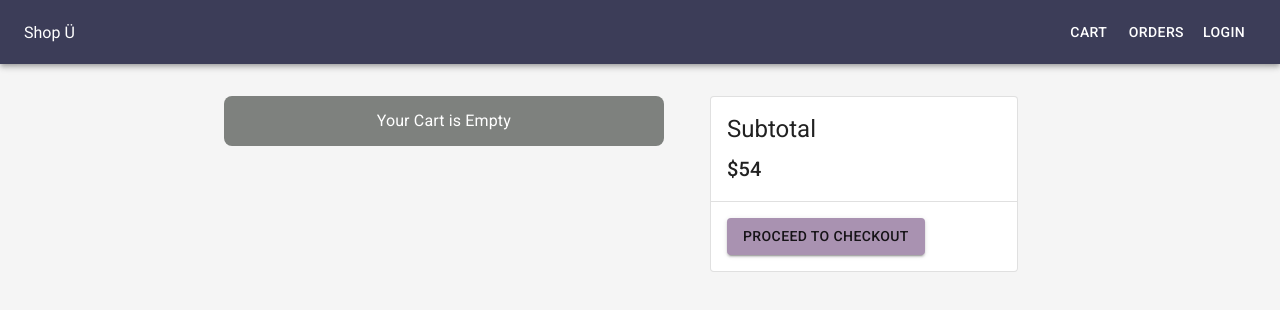
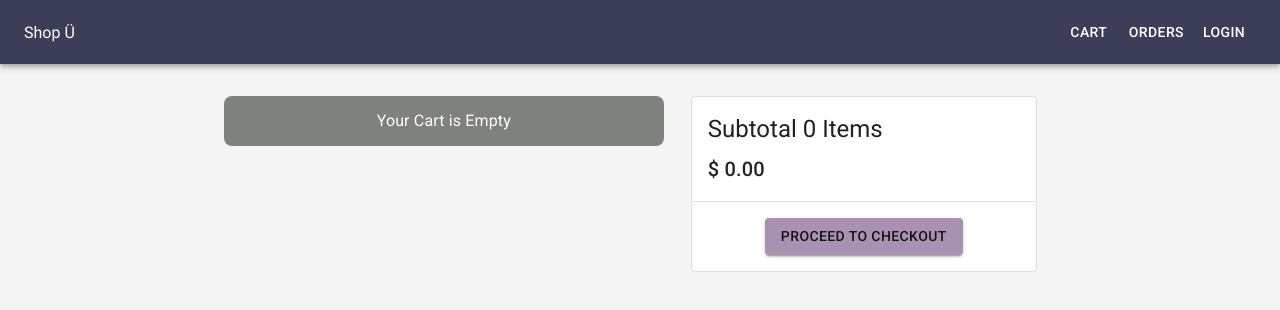
Before and after one commit to peekeah/shop-u-ecommerce-app-frontend, a React (Create React App) app: page /cart in a window 1280 px wide. Shown: the top 310 px of the page. Built offline with nearby package versions, Linux system fonts and the light colour scheme.

Commit message:
subtotal functionality working

```diff
--- a/src/components/AddQty.jsx
+++ b/src/components/AddQty.jsx
@@ -2,8 +2,6 @@ import { Add, ContentPasteGoOutlined, Remove } from "@mui/icons-material";
 import { IconButton } from "@mui/material";
 import React, { useContext } from "react";
 import CartContext from "../contexts/CartContext";
-import {styledIconButton} from "../styles/Cart";
-import { Colors } from "../styles/theme";
 export const AddQty = ({ productId }) => {
   const { cartItems, updateQty } = useContext(CartContext);
   const qty = cartItems.find((s) => s._id === productId).qty;
--- a/src/contexts/CartState.jsx
+++ b/src/contexts/CartState.jsx
@@ -1,24 +1,33 @@
 import React, { useState } from "react";
+import { useEffect } from "react";
 import CartContext from "./CartContext";
 
 const CartState = (props) => {
-  const [cartItems, setCartItems] = useState([]);
-  console.log(cartItems);
+  const [cartItems, setCartItems] = useState(
+    JSON.parse(localStorage.getItem("cart") || "[]")
+  );
+
+  useEffect(() => {
+    localStorage.setItem("cart", JSON.stringify(cartItems));
+  }, [cartItems]);
+
   const addToCart = (product) => {
-    console.log("successfully added to cart");
     setCartItems((prev) => [...prev, { ...product, qty: 1 }]);
   };
 
   const removeFromCart = (product) => {
-    console.log("successfully removed from cart");
     setCartItems(() => cartItems.filter((s) => s._id !== product._id));
   };
+
+  const orderTotal = () => {
+    const total = cartItems.map(s => s.price * s.qty ).reduce((acc, item) => acc + item, 0);
+    return total.toFixed(2);
+  }
 
   const updateQty = (productId, qty) => {
     const cartItemsCopy = [...cartItems];
     const index = cartItemsCopy.findIndex((s) => s._id === productId);
     const temp = cartItems[index];
-    // console.log(temp)
     temp.qty = qty;
     cartItemsCopy[index] = temp;
     setCartItems(cartItemsCopy);
@@ -42,7 +51,8 @@ const CartState = (props) => {
         addToCart,
         removeFromCart,
         toggleAddToCartButton,
-        updateQty
+        updateQty,
+        orderTotal
       }}
     >
       {props.children}
--- a/src/pages/Cart.jsx
+++ b/src/pages/Cart.jsx
@@ -20,8 +20,9 @@ import { StyledBox } from "../styles/Cart";
 import { AddQty } from "../components/AddQty";
 
 function Cart() {
-  const { cartItems, removeFromCart } = useContext(CartContext);
-  console.log(cartItems)
+  const { cartItems, removeFromCart, orderTotal } = useContext(CartContext);
+  console.log(orderTotal());
+  // console.log(cartItems)
   return (
     <Box style={{ margin: "2rem auto", width: "65%" }}>
       <Stack direction="row" spacing={1}>
@@ -37,14 +38,16 @@ function Cart() {
                   {cartItems.map((s, id) => (
                     <TableRow style={{ height: "10rem" }} key={id}>
                       <TableCell>{s.product_name}</TableCell>
-                      <TableCell><img src={s.image} style={{ width: "60px"}} /></TableCell>
+                      <TableCell>
+                        <img src={s.image} style={{ width: "60px" }} />
+                      </TableCell>
                       <TableCell>{s.category}</TableCell>
                       <TableCell>{s.price} $</TableCell>
                       <TableCell>
-                      <AddQty  productId={s._id} />
+                        <AddQty productId={s._id} />
                       </TableCell>
                       <TableCell>
-                        <IconButton onClick={() => removeFromCart(s)} >
+                        <IconButton onClick={() => removeFromCart(s)}>
                           <Delete />
                         </IconButton>
                       </TableCell>
@@ -56,19 +59,19 @@ function Cart() {
           )}
         </Box>
         <Box flexGrow={1}>
-          <Card variant="outlined" style={{ margin: "auto", maxWidth: "80%" }}>
+          <Card variant="outlined" style={{ margin: "auto", maxWidth: "90%" }}>
             <Stack direction="column" m={2} spacing={1}>
-              <Typography variant="h5">Subtotal</Typography>
-              <Typography variant="h6">$54</Typography>
+              <Typography variant="h5">
+                Subtotal {cartItems.length} Items
+              </Typography>
+              <Typography variant="h6">$ {orderTotal()}</Typography>
             </Stack>
             <Divider />
-            <Button
-              variant="contained"
-              color="secondary"
-              sx={{ m: 2, textAlign: "center" }}
-            >
-              Proceed to checkout
-            </Button>
+            <Box sx={{ display: "flex", justifyContent: "center" }}>
+              <Button variant="contained" color="secondary" sx={{ m: 2 }}>
+                Proceed to checkout
+              </Button>
+            </Box>
           </Card>
         </Box>
       </Stack>
--- a/src/styles/Cart.jsx
+++ b/src/styles/Cart.jsx
@@ -10,8 +10,3 @@ export const StyledBox = styled(Box) ({
   alignItems: "center",
   justifyContent: "center",
 })
-
-export const styledIconButton = styled(IconButton) ({
-  backgroundColor: 'yellow'
-
-})
```
